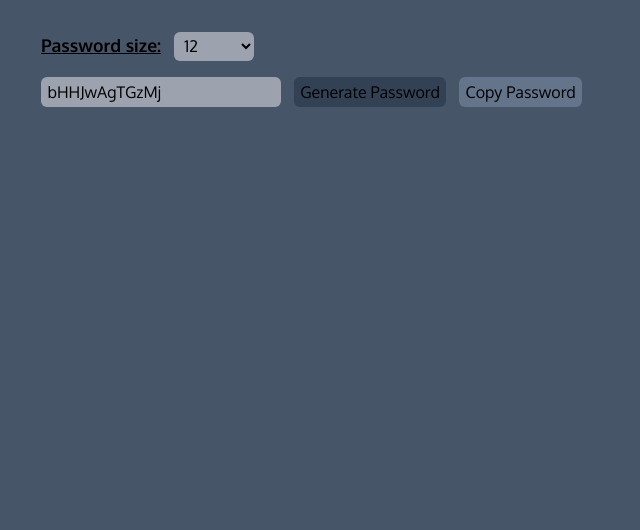
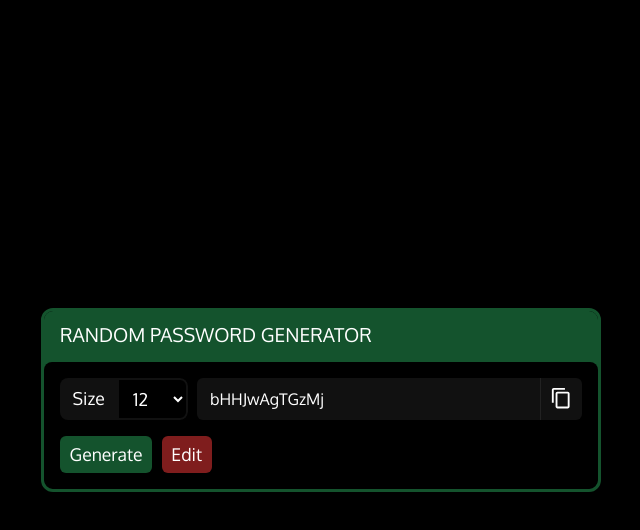
Before and after one commit to riazul01/reactor, a React (Vite) app: page /random-password-generator in a window 1280 px wide. Shown: the top 530 px of the page, without its empty margins (319-959 px from the left). Built offline with nearby package versions, Linux system fonts and the light colour scheme; a web font is replaced by a local one.

Commit message:
password generator project updated

```diff
--- a/src/pages/projects/PasswordGenerator.jsx
+++ b/src/pages/projects/PasswordGenerator.jsx
@@ -1,4 +1,5 @@
 import React, { useEffect, useState } from 'react';
+import { MdOutlineContentCopy } from "react-icons/md";
 
 const PasswordGenerator = () => {
     const [digit, setDigit] = useState(12);
@@ -24,20 +25,29 @@ const PasswordGenerator = () => {
     };
 
     return (
-        <div className="w-full h-[100vh] bg-slate-600" style={{ fontFamily: '"Oxygen", sans-serif'}}>
-            <div className="mx-auto w-full max-w-[560px]">
-                <div className="pt-[2rem]">
-                    <label htmlFor="password-size" className="text-[1.1rem] font-[600] underline">Password size:</label>
-                    <select value={digit} onChange={(e) => setDigit(parseInt(e.target.value))} name="digit" id="password-size" className="ms-[0.8rem] px-[0.4rem] py-[0.2rem] text-[1rem] w-[80px] bg-gray-400 outline-none rounded-md">
-                        <option value="6">6</option>
-                        <option value="12">12</option>
-                        <option value="24">24</option>
-                    </select>
-                </div>
-                <div className="mt-[1rem] flex items-center justify-start gap-[0.8rem]">
-                    <input value={password} onChange={(e) => setPassword(e.target.value)} type="text" className="px-[0.4rem] py-[0.2rem] text-[1rem] w-[240px] bg-gray-400 rounded-md" placeholder="Your password" disabled={true}/>
-                    <button onClick={handleGeneratePassword} className="px-[0.4rem] py-[0.2rem] bg-slate-700 rounded-md">Generate Password</button>
-                    <button onClick={handleCopyToClipboard} className="px-[0.4rem] py-[0.2rem] bg-slate-500 rounded-md">Copy Password</button>
+        <div className="w-full h-[100vh] flex items-center justify-center bg-[#000]" style={{ fontFamily: '"Oxygen", sans-serif'}}>
+            <div className="mx-auto h-auto w-full max-w-[560px] border-[3px] border-green-900 rounded-xl overflow-hidden">
+                <h1 className="px-[1rem] pt-[0.6rem] pb-[1.5rem] text-[1.2rem] text-[#fff] uppercase bg-green-900">Random Password Generator</h1>
+                <div className="-mt-3 p-[1rem] bg-[#000] rounded-t-lg rounded-b-xl">
+                    <div className="flex items-center justify-between gap-[0.6rem]">
+                        <div className="flex items-center w-[130px] h-[42px] outline-none rounded-lg overflow-hidden">
+                            <label htmlFor="password-size" className="px-[0.8rem] flex items-center justify-center h-full w-[45%] text-[1.1rem] text-[#fff] font-[500] bg-[#111]">Size</label>
+                            <select id="password-size" value={digit} onChange={(e) => setDigit(parseInt(e.target.value))} name="digit" className="px-[0.6rem] h-full w-[55%] text-[#fff] text-[1.1rem] bg-[#000] border-[2px] border-[#111] rounded-r-lg outline-none">
+                                <option value="6">6</option>
+                                <option value="12">12</option>
+                                <option value="24">24</option>
+                            </select>
+                        </div>
+                        <div className="h-[42px] w-[calc(100%-130px)] flex items-center justify-between bg-[#111] rounded-md overflow-hidden">
+                            <input value={password} onChange={(e) => setPassword(e.target.value)} type="text" className="px-[0.8rem] h-full w-full text-[1rem] text-[#fff] bg-transparent" placeholder="Your password" disabled={true}/>
+                            <button onClick={handleCopyToClipboard} className="h-full w-[3rem] flex items-center justify-center bg-transparent border-l-[1px] border-[#222]" title="copy"><MdOutlineContentCopy className="text-[#fff] text-[1.4rem]"/></button>
+                        </div>
+                    </div>
+
+                    <div className="mt-[1rem] flex items-center justify-start gap-[0.6rem]">
+                        <button onClick={handleGeneratePassword} className="px-[0.6rem] py-[0.34rem] text-[1.1rem] text-[#fff] bg-green-900 rounded-md">Generate</button>
+                        <button onClick={handleGeneratePassword} className="px-[0.6rem] py-[0.34rem] text-[1.1rem] text-[#fff] bg-red-900 rounded-md">Edit</button>
+                    </div>
                 </div>
             </div>
         </div>
```
